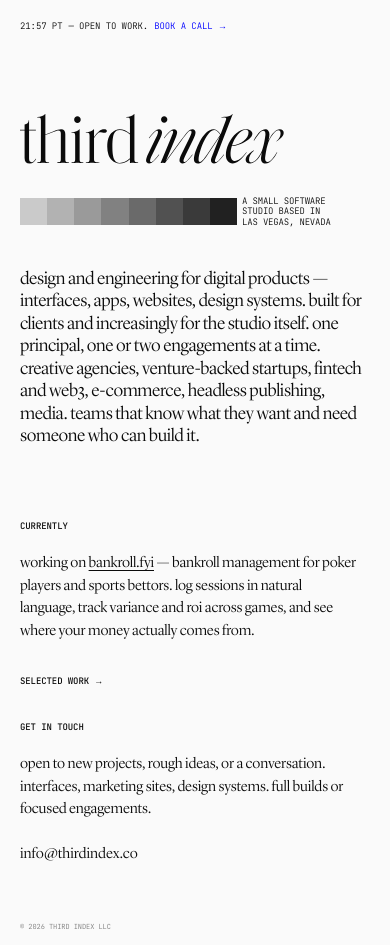
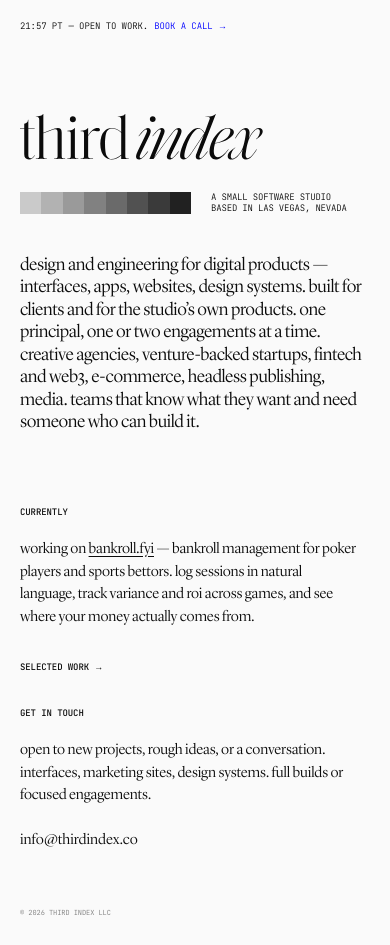
Before and after one commit to thirdindexco/site, a Next.js app: page / in a window 390 px wide. Built offline with nearby package versions, Linux system fonts and the light colour scheme.

Commit message:
mobile layout adjustments

```diff
--- a/app/page.tsx
+++ b/app/page.tsx
@@ -142,18 +142,18 @@ export default function HomePage() {
           width={750}
           height={142}
           priority
-          className="reveal reveal-logo h-[50px] md:h-[63px] w-auto"
+          className="reveal reveal-logo h-[46px] md:h-[63px] w-auto"
         />
       </section>
 
       {/* Swatch + sub-tagline */}
-      <section className="flex items-center gap-[5px] md:gap-5 pt-8 md:pt-[50px] pl-5 md:pl-[calc(8.33%+18px)] pr-5 md:pr-0">
-        <div className="flex h-[27.125px] shrink-0">
+      <section className="flex items-center gap-[20px] md:gap-5 pt-8 md:pt-[50px] pl-5 md:pl-[calc(8.33%+18px)] pr-5 md:pr-0">
+        <div className="flex h-[22px] md:h-[27.125px] shrink-0">
           {toneAlphas.map((a) => (
             <div
               key={a}
               style={{ background: `rgba(11,11,11,${a})` }}
-              className="reveal-swatch h-full w-[27.125px]"
+              className="reveal-swatch h-full w-[21.375px] md:w-[27.125px]"
             />
           ))}
         </div>
@@ -166,8 +166,8 @@ export default function HomePage() {
       <section className="pt-10 md:pt-[88px] pb-10 md:pb-[60px] pl-5 md:pl-[calc(8.33%+18px)] pr-5 md:pr-0">
         <p className="reveal reveal-lede font-ld font-light text-[18px] md:text-[24px] leading-[1.25] tracking-[-0.02em] text-pretty max-w-[1164px]">
           design and engineering for digital products — interfaces, apps,
-          websites, design systems. built for clients and increasingly for the
-          studio itself. one principal, one or two engagements at a time.
+          websites, design systems. built for clients and for the studio&rsquo;s
+          own products. one principal, one or two engagements at a time.
           creative agencies, venture-backed startups, fintech and web3,
           e-commerce, headless publishing, media. teams that know what they want
           and need someone who can build it.
```
